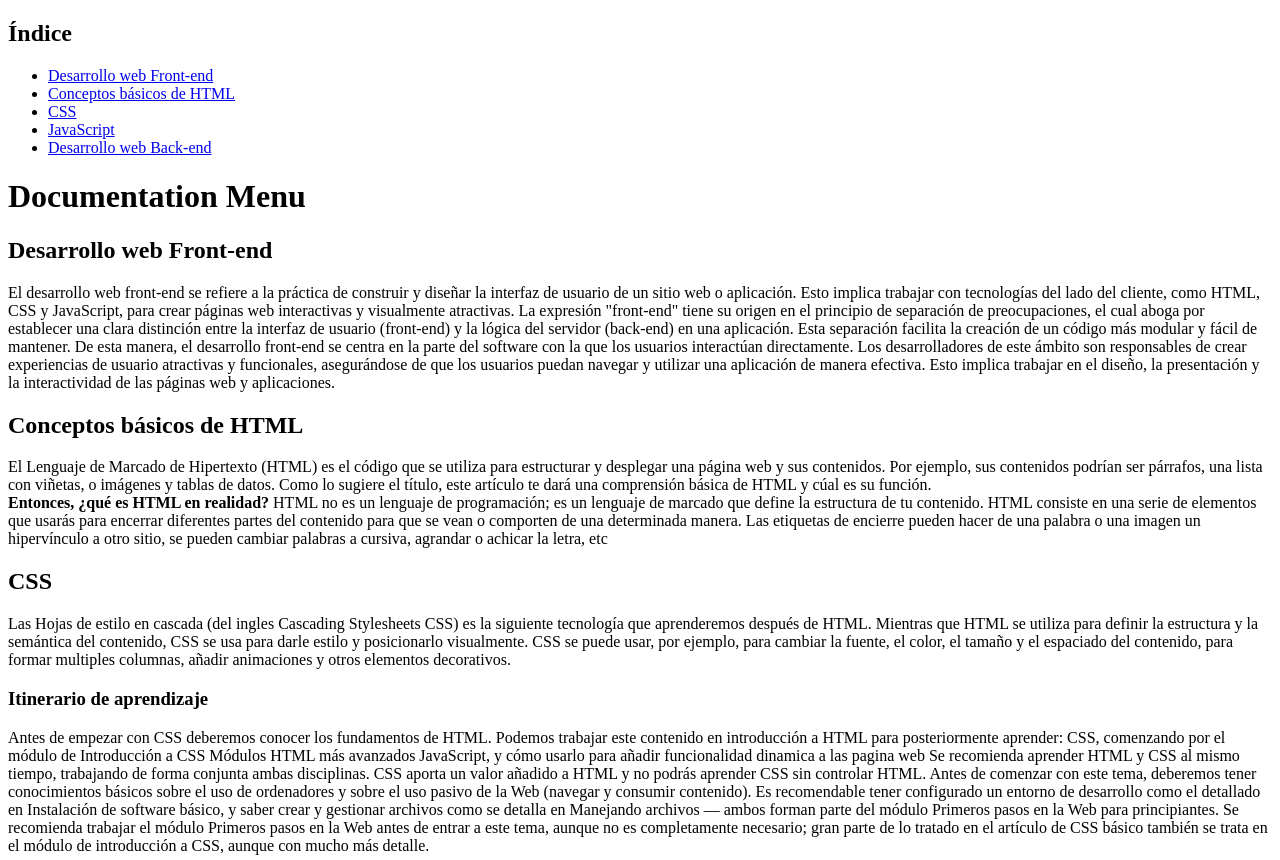
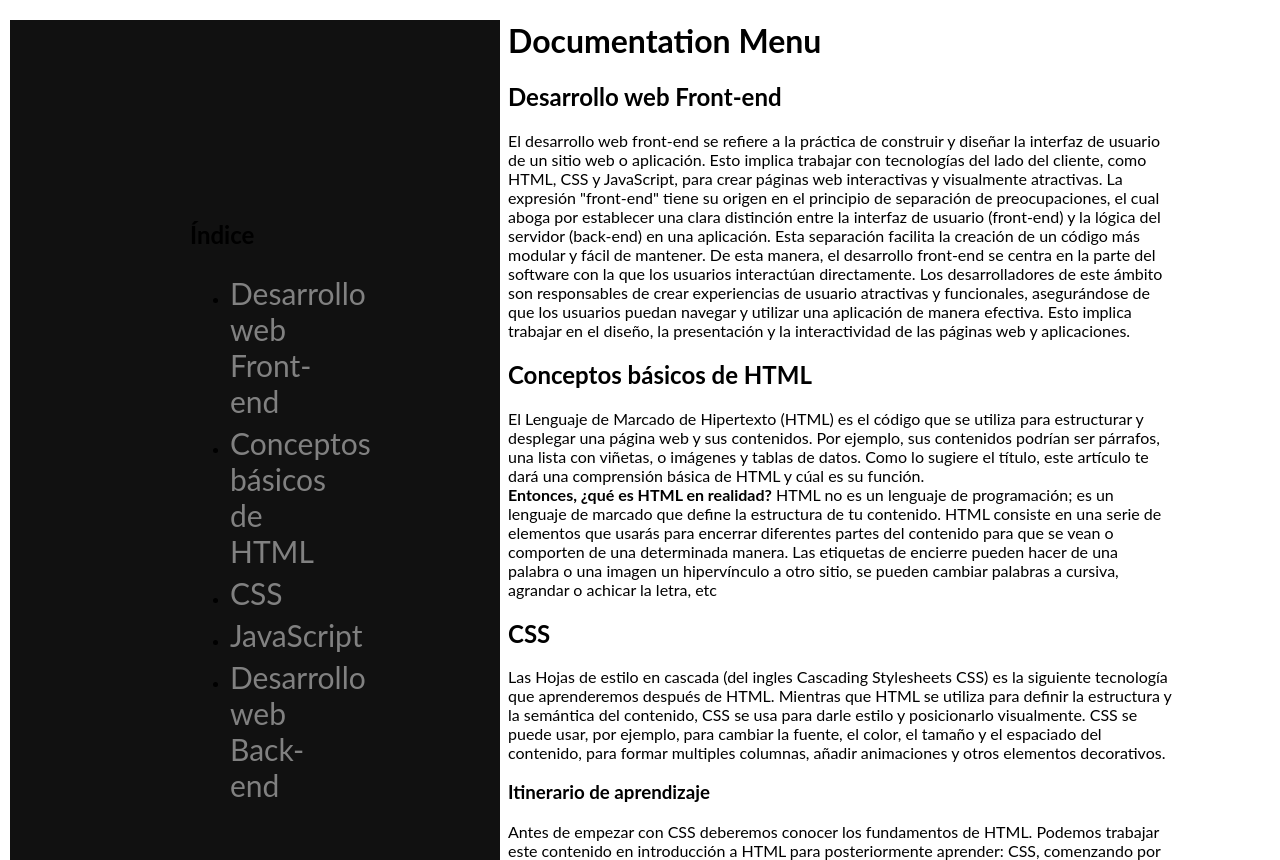
Before and after one commit to GiselaHurtado/-FAQ, a plain HTML site: page index.html in a window 1280 px wide. Shown: the top 860 px of the page. Drawn offline with Linux system fonts and the light colour scheme; files that its build step writes are made by us from their sources.

Commit message:
intent to add style to the sidebar

```diff
--- a/index.html
+++ b/index.html
@@ -3,11 +3,11 @@
 <head>
     <meta charset="UTF-8">
     <meta name="viewport" content="width=device-width, initial-scale=1.0">
-    <link rel="stylesheet" href="styles/styles.css">
+    <link rel="stylesheet" href="styless/styles.css">
     <title>#FAQ5</title>
 </head>
 <body>
-    <div class="sidebar" id="indice">
+    <div class="sidenav">
         <h2>Índice</h2>
         <ul>
          <li><a href="section1">Desarrollo web Front-end</a></li>
--- a/styless/styles.css
+++ b/styless/styles.css
@@ -0,0 +1,41 @@
+body {
+    font-family: "Lato", sans-serif;
+  }
+
+.sidenav {
+    width: 130px;
+    position: fixed; /* Fixed Sidebar (stay in place on scroll) */
+    z-index: 1; /* Stay on top */
+    top: 20px; /* Stay at the top */
+    left: 10px;
+    background-color: #111; /* Black */
+    overflow-x: hidden; /* Disable horizontal scroll */
+    padding: 180px;
+  }
+
+  /* The navigation menu links */
+  .sidenav a {
+    padding: 6px 0px 0px 0px;
+    text-decoration: none;
+    font-size: 30px;
+    color: #818181;
+    display: block;
+    text-align: auto;
+  }
+
+  /* When you mouse over the navigation links, change their color */
+  .sidenav a:hover {
+    color: #f1f1f1;
+  }
+
+  /* Style page content */
+  .content {
+    margin-left: 400px; /* Same as the width of the sidebar */
+    padding: 0px 100px;
+  }
+
+  /* On smaller screens, where height is less than 450px, change the style of the sidebar (less padding and a smaller font size) */
+  @media screen and (max-height: 450px) {
+    .sidenav {padding-top: 15px;}
+    .sidenav a {font-size: 18px;}
+  }
```
